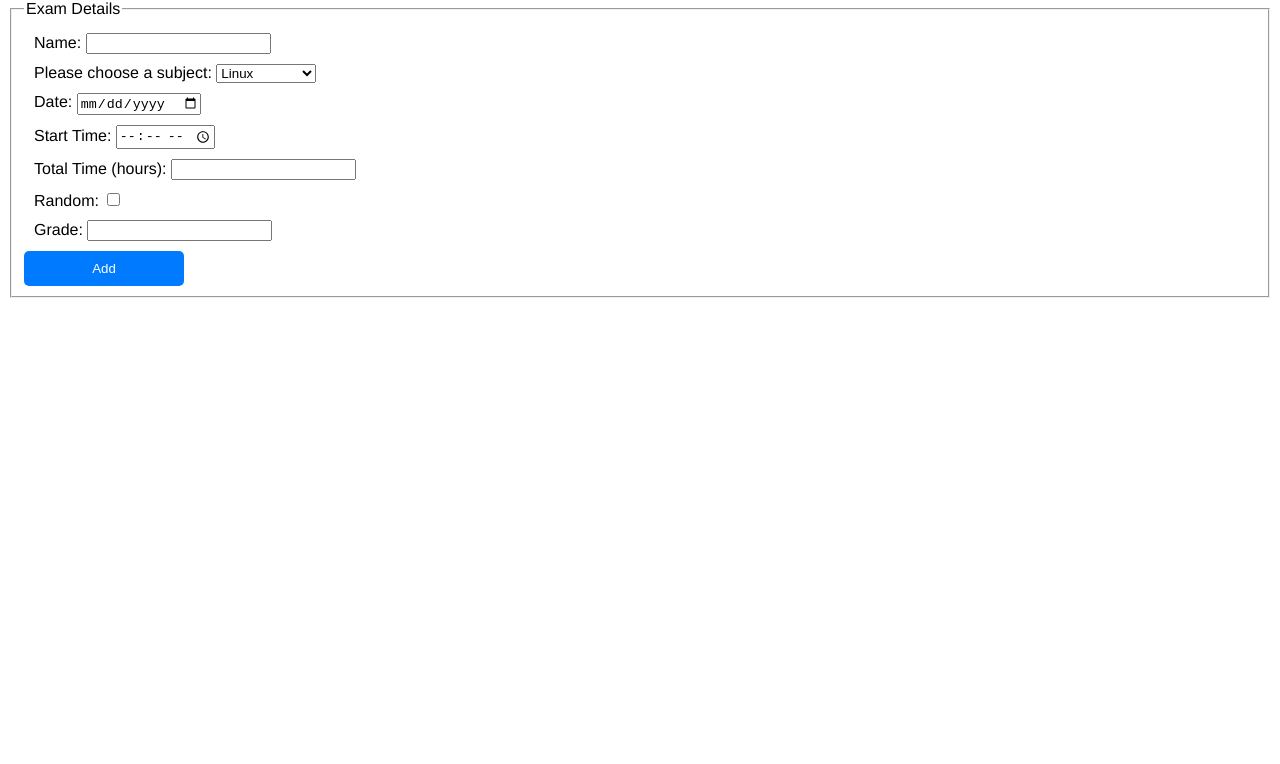
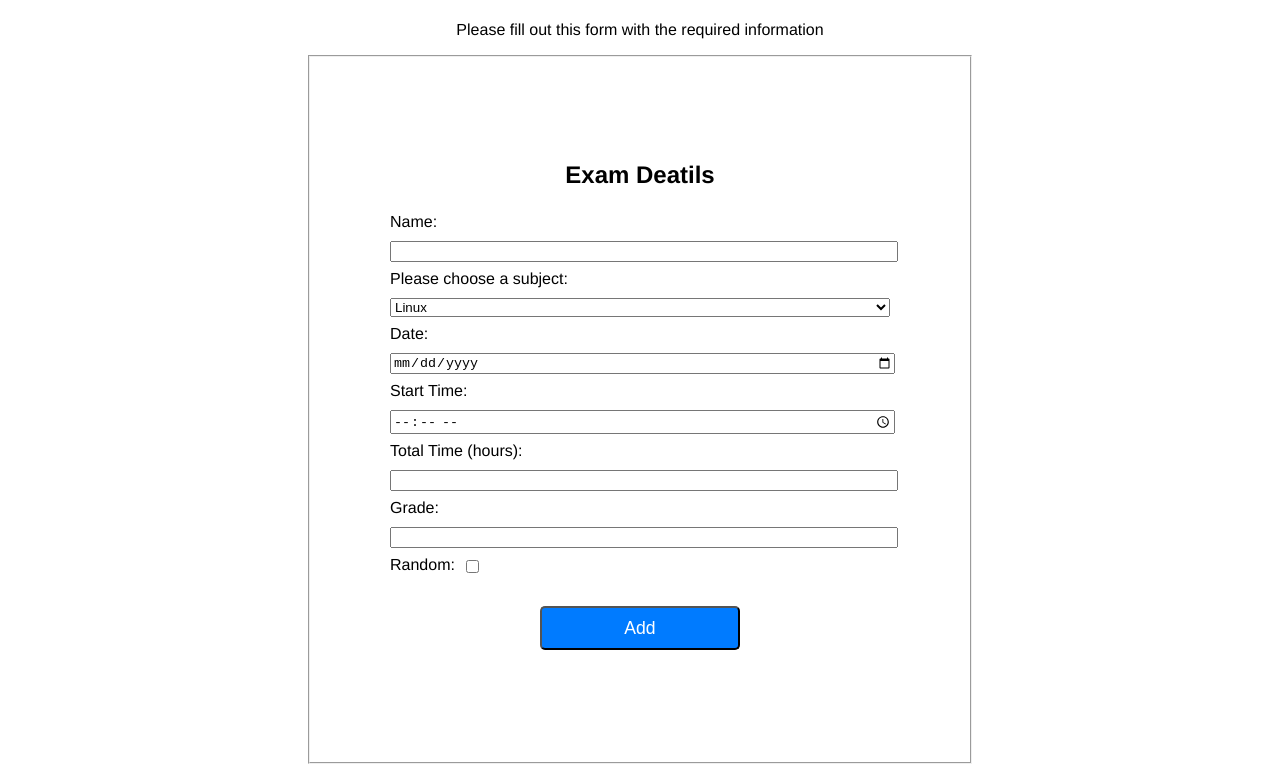
Before and after one commit to MoaadAmer/ManageTests, a plain HTML site: page client/teacher/addExam.html in a window 1280 px wide. Shown: the part 80-844 px from the top of the page. Before the commit the page ends 800 px from the top, so only its background shows below. Drawn offline with Linux system fonts and the light colour scheme.

Commit message:
Update the add exam CSS

```diff
--- a/client/teacher/addExam.css
+++ b/client/teacher/addExam.css
@@ -1,32 +1,65 @@
-html {
+body {
+    width: 100%;
+    height: 100vh;
+    margin: 0;
     font-family: "helvetica neue", helvetica, arial, sans-serif;
-    margin: 0;
-    padding: 0;
-
+    font-size: 16px;
 }
 
-h1 {
+h1,
+h2,
+p {
+    margin: 1em auto;
     text-align: center;
 }
 
+fieldset {
+    padding: 10vh;
+}
+
+fieldset,
+form {
+    width: 60vw;
+    max-width: 500px;
+    min-width: 300px;
+    margin: 0 auto;
+}
+
 input[type="submit"] {
-    padding: 10px 20px;
     background-color: #007bff;
-    border: none;
     color: white;
-    cursor: pointer;
+    display: block;
+    margin: 2rem auto;
+    height: 2.5em;
+    font-size: 1.1rem;
     border-radius: 5px;
-    width: 12em;
+    width: 40%;
 }
 
 input[type="submit"]:hover {
     background-color: #0056b3;
+    cursor: pointer;
 }
 
-form div {
-    margin: 10px;
+input,
+select {
+    width: 100%;
+    margin-top: 10px;
+    margin-bottom: 0;
+    margin-left: 0;
+    margin-right: 0;
 }
 
-h2 {
-    color: #e44646;
+label {
+    display: block;
+    margin: 0.5rem 0;
 }
+
+.inline {
+    width: unset;
+    margin-left: 0.5em;
+    margin-right: 0;
+    margin-top: 0;
+    margin-bottom: 0;
+    vertical-align: middle;
+}
--- a/client/teacher/addExam.html
+++ b/client/teacher/addExam.html
@@ -10,16 +10,17 @@
 
 <body>
     <h1>Add New Exam</h1>
-    <main>
+    <p>Please fill out this form with the required information</p>
+
     <fieldset>
-            <legend>Exam Details</legend>
+        <h2>Exam Deatils</h2>
         <form>
-                <div>
-                    <label for="name">Name:</label>
-                    <input type="text" id="name" name="name">
-                </div>
-                <div>
-                    <label for="subject"> Please choose a subject: </label>
+
+            <label for="name">Name:
+                <input type="text" id="name" name="name"></label>
+
+
+            <label for="subject"> Please choose a subject:
                 <select name="subject" id="subject">
                     <optgroup label="Other">
                         <option value="linux" selected>Linux</option>
@@ -31,33 +32,32 @@
                         <option value="php">PHP</option>
                     </optgroup>
                 </select>
-                </div>
-                <div>
-                    <label for="date">Date:</label>
-                    <input type="date" id="date" name="date">
-                </div>
-                <div>
-                    <label for="startTime">Start Time:</label>
+            </label>
+
+            <label for="date">Date:
+                <input type="date" id="date" name="date"></label>
+
+            <label for="startTime">Start Time:
                 <input type="time" id="startTime" name="startTime">
-                </div>
-                <div>
-                    <label for="totalTime">Total Time (hours):</label>
+            </label>
+
+            <label for="totalTime">Total Time (hours):
                 <input type="number" id="totalTime" name="totalTime">
-                </div>
-                <div>
-                    <label for="random">Random:</label>
-                    <input type="checkbox" id="random" name="random">
-                </div>
-                <div>
-                    <label for="grade">Grade:</label>
+            </label>
+
+            <label for="grade">Grade:
                 <input type="number" id="grade" name="grade">
-                </div>
+            </label>
+
+            <label for="random">Random:
+                <input type="checkbox" id="random" class="inline" name="random">
+            </label>
 
             <input type="submit" value="Add" id="AddExam">
 
         </form>
     </fieldset>
-    </main>
+
 
     <script src="addExam.js"></script>
 </body>
```
Lines whose indentation alone changed are shown as unchanged.
